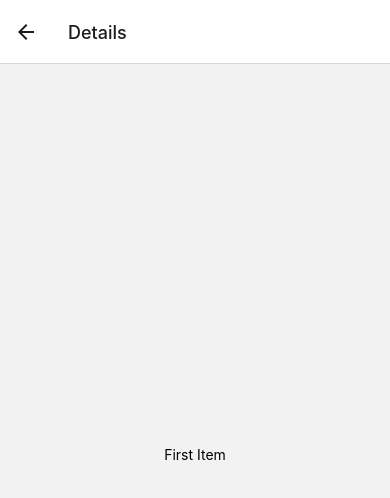
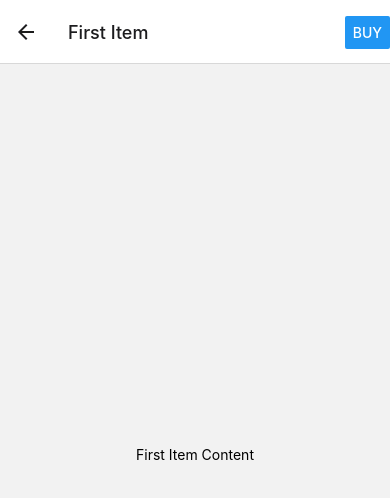
Before and after one commit to KVexcavator/first-expo, a React Native app: screen /Home in a window 390 px wide. Both pictures are taken after a click on the button "FIRST ITEM". Shown: the top 498 px of the page. Built offline with nearby package versions, Linux system fonts and the light colour scheme.

Commit message:
the navigation header

```diff
--- a/App.tsx
+++ b/App.tsx
@@ -1,18 +1,32 @@
-import * as React from "react"
+import { Button } from "react-native"
 import { NavigationContainer } from "@react-navigation/native"
 import { createNativeStackNavigator } from "@react-navigation/native-stack"
 import Home from "./Home"
 import Details from "./Details"
-import { RootStackParamList } from "./router"
+import { RoutesParams } from "./router"
 
-const Stack = createNativeStackNavigator<RootStackParamList>();
+const Stack = createNativeStackNavigator<RoutesParams>();
 
 export default function App() {
   return (
     <NavigationContainer>
       <Stack.Navigator>
         <Stack.Screen name="Home" component={Home} />
-        <Stack.Screen name="Details" component={Details} />
+        <Stack.Screen
+          name="Details"
+          component={Details}
+          options={({ route }) => ({
+            headerRight: () => {
+              return (
+                <Button
+                  title="Buy"
+                  onPress={() => {}}
+                  disabled={route.params.stock === 0}
+                />
+              )
+            },
+          })}
+        />
       </Stack.Navigator>
     </NavigationContainer>
   )
--- a/Details.tsx
+++ b/Details.tsx
@@ -2,17 +2,21 @@ import React from "react"
 import { View, Text, Button, StatusBar } from "react-native"
 import styles from "./styles"
 import { NativeStackScreenProps } from "@react-navigation/native-stack"
-import { RootStackParamList } from "./router"
+import { RoutesParams } from "./router"
 
-type Props = NativeStackScreenProps<RootStackParamList, "Details">
+type Props = NativeStackScreenProps<RoutesParams, "Details">
 
-export default function ({ route }: Props) {
-  const { title } = route.params
+export default function Details({ route, navigation }: Props) {
+  const { content, title } = route.params
+
+  React.useEffect(() => {
+    navigation.setOptions({ title })
+  }, [])
 
   return (
     <View style={styles.container}>
       <StatusBar hidden={false} backgroundColor="#61dafb" barStyle="dark-content"/>
-      <Text>{title}</Text>
+      <Text>{content}</Text>
     </View>
   )
 }
--- a/Home.tsx
+++ b/Home.tsx
@@ -2,9 +2,9 @@ import React from "react"
 import { View, Text, Button, StatusBar } from "react-native"
 import styles from "./styles"
 import { NativeStackScreenProps } from "@react-navigation/native-stack"
-import { RootStackParamList } from "./router"
+import { RoutesParams } from "./router"
 
-type Props = NativeStackScreenProps<RootStackParamList, "Home">
+type Props = NativeStackScreenProps<RoutesParams, "Home">
 
 export default function Home({ navigation }: Props) {
   return (
@@ -13,15 +13,33 @@ export default function Home({ navigation }: Props) {
       <Text>Home Screen</Text>
       <Button
         title="First Item"
-        onPress={() => navigation.navigate("Details", { title: "First Item" })}
+        onPress={() =>
+          navigation.navigate("Details", {
+            title: "First Item",
+            content: "First Item Content",
+            stock: 1,
+          })
+        }
       />
       <Button
         title="Second Item"
-        onPress={() => navigation.navigate("Details", { title: "Second Item" })}
+        onPress={() =>
+          navigation.navigate("Details", {
+            title: "Second Item",
+            content: "Second Item Content",
+            stock: 0,
+          })
+        }
       />
       <Button
         title="Third Item"
-        onPress={() => navigation.navigate("Details", { title: "Third Item" })}
+        onPress={() =>
+          navigation.navigate("Details", {
+            title: "Third Item",
+            content: "Third Item Content",
+            stock: 200,
+          })
+        }
       />
     </View>
   )
--- a/router.ts
+++ b/router.ts
@@ -1,4 +1,4 @@
-export type RootStackParamList = {
+export type RoutesParams = {
   Home: undefined
-  Details: { title: string }
+  Details: { title: string; stock: number; content: string }
 }
```
Also changed, not shown: notes/nav_screens.txt.
